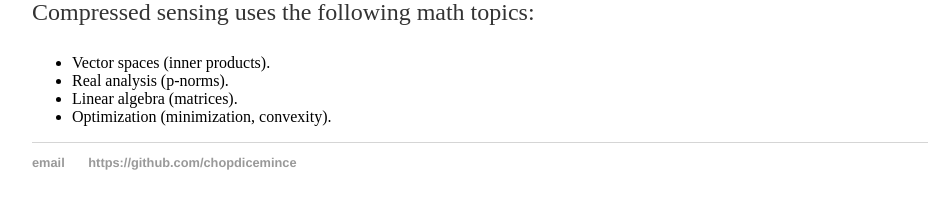
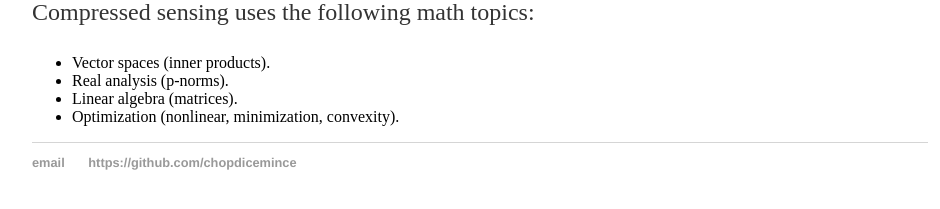
Before and after one commit to chopdicemince/chopdicemince.github.io, a Jekyll site: the page built from _posts/2018-09-02-compressed-sensing.md, in a window 1280 px wide and 900 px high, scrolled down 1588 px. Shown: the part 670-879 px from the top of the window, without its empty margins (160-1100 px from the left). Built offline with Jekyll 4.4.1, drawn with Linux system fonts in a browser that asks for light colours.

Commit message:
Add "nonlinear"

```diff
--- a/_posts/2018-09-02-compressed-sensing.md
+++ b/_posts/2018-09-02-compressed-sensing.md
@@ -45,4 +45,4 @@ Compressed sensing uses the following math topics:
 * Vector spaces (inner products).
 * Real analysis (p-norms).
 * Linear algebra (matrices).
-* Optimization (minimization, convexity).
+* Optimization (nonlinear, minimization, convexity).
```
